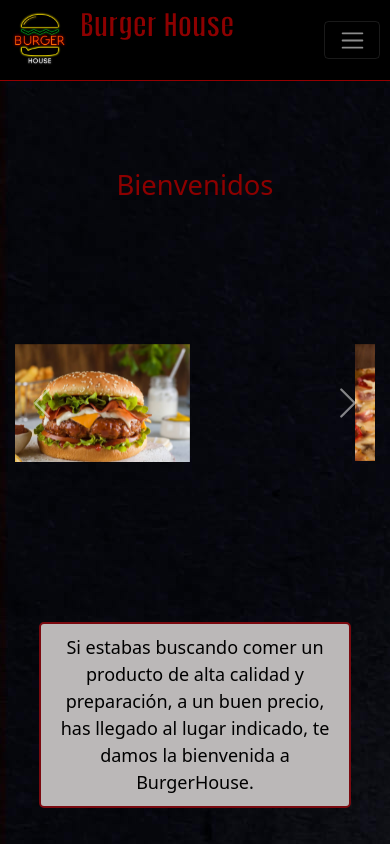
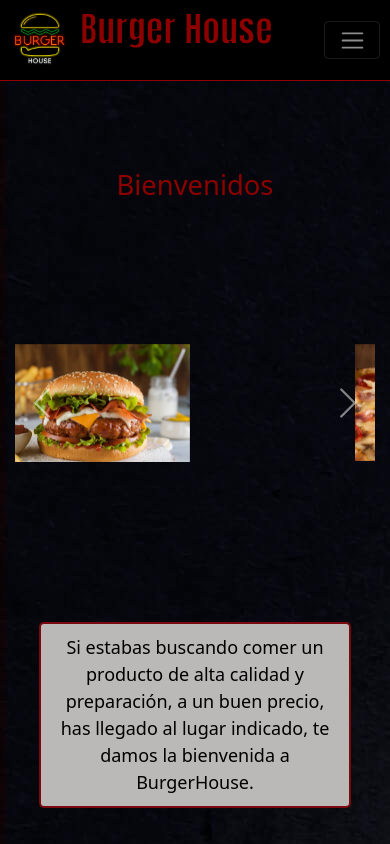
Before and after one commit to Juansanchezcur/CoderHouse, a website: page index.html in a window 390 px wide. Shown: the top 844 px of the page. Drawn offline with nearby package versions, Linux system fonts and the light colour scheme.

Commit message:
Arreglamos el título

```diff
--- a/CSS/CSS.CSS
+++ b/CSS/CSS.CSS
@@ -356,10 +356,12 @@ form div {
     color: #000000 !important; }
 
 /*Queries*/
+@media screen and (max-width: 415px) {
+  .nombre {
+    font-size: 2em !important;
+    font-weight: bolder; } }
+
 @media screen and (max-width: 480px) {
-  .nombre {
-    font-size: 1.6em !important;
-    font-weight: bolder; }
   .nav-link {
     font-size: 13px;
     padding: 5px !important; }
@@ -383,8 +385,6 @@ form div {
     width: 100vw !important; } }
 
 @media screen and (max-width: 768px) {
-  .nombre {
-    font-size: 2em; }
   * {
     font-size: 18px; } }
 
--- a/SASS/misc/_queries.scss
+++ b/SASS/misc/_queries.scss
@@ -1,9 +1,12 @@
 
-@media screen and (max-width:480px){
+@media screen and (max-width:415px){
   .nombre {
-    font-size: 1.6em!important;
+    font-size: 2em!important;
     font-weight: bolder;
   }
+}
+@media screen and (max-width:480px){
+
   .nav-link{
       font-size: 13px;
       padding: 5px!important;
@@ -40,9 +43,7 @@
     }
 
     @media screen and (max-width:768px){
-    .nombre {
-      font-size: 2em;
-           }
+
     *{
       font-size: 18px;
     }
```
